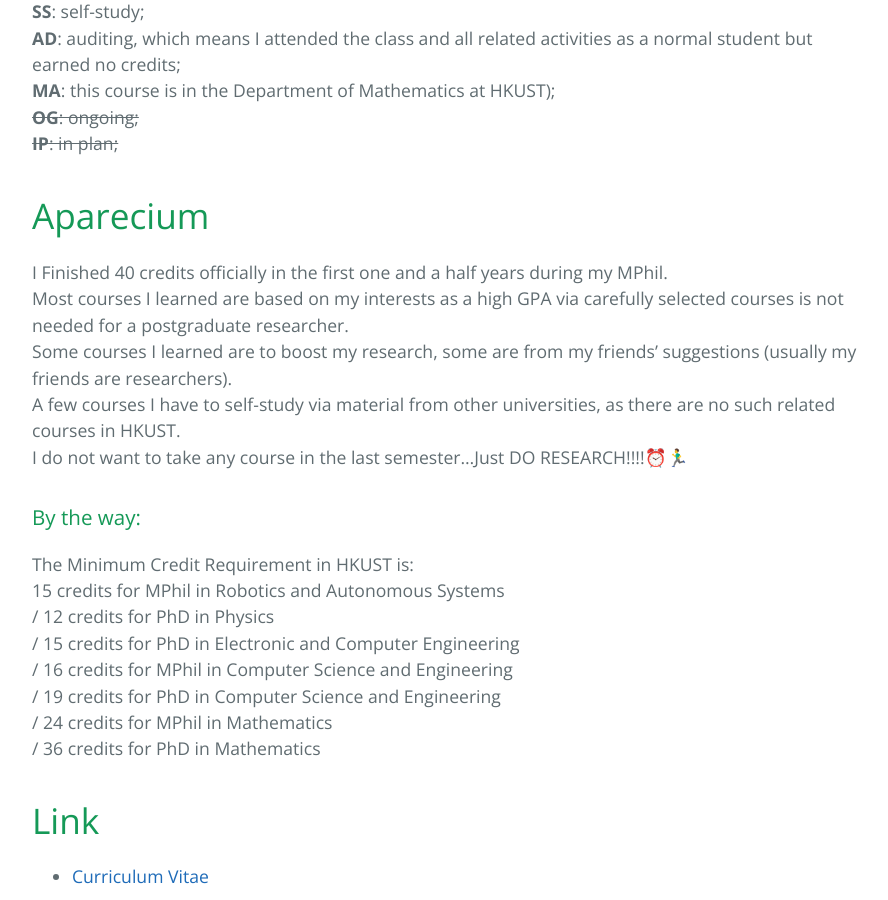
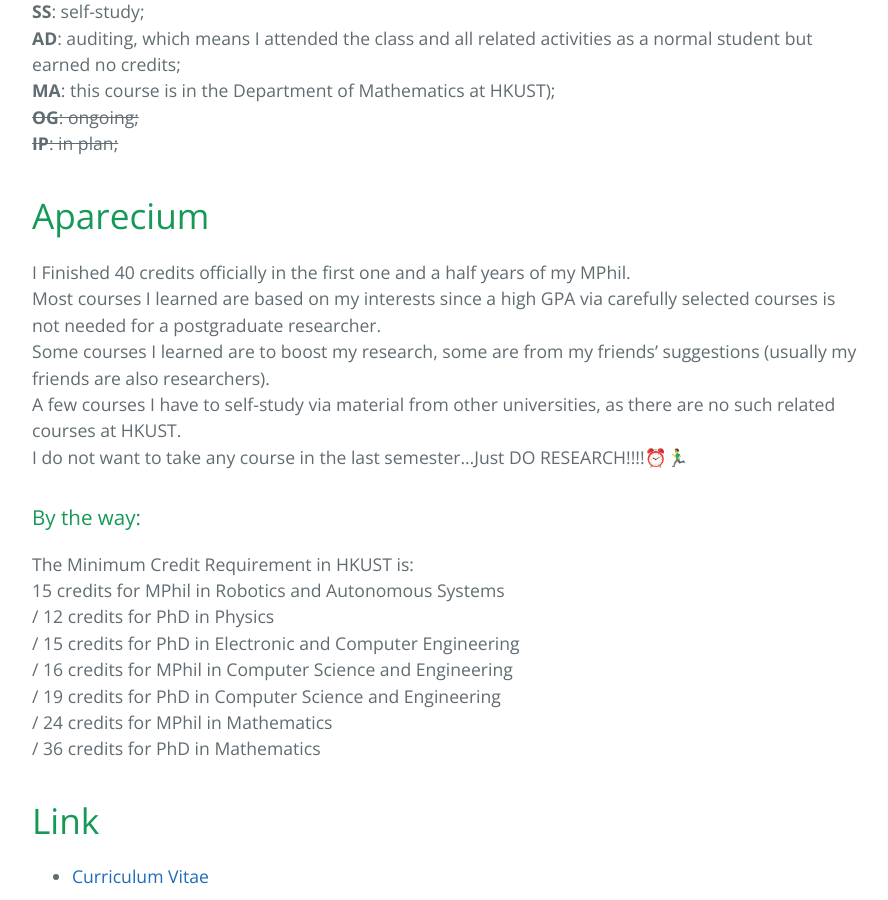
Before and after one commit to klyw1998/LiangyaweiKuang, a Jekyll site: the page built from courses.md, in a window 1280 px wide and 900 px high, scrolled down 2637 px. Shown: the whole window, without its empty margins (192-1080 px from the left). Built offline with Jekyll 4.4.1, drawn with Linux system fonts in a browser that asks for light colours; some of the changed text lies outside the part shown.

Commit message:
Update courses.md

```diff
--- a/courses.md
+++ b/courses.md
@@ -81,10 +81,10 @@ __MA__: this course is in the Department of Mathematics at HKUST);
 ~~__IP__: in plan;~~
 
 # Aparecium
-I Finished 40 credits officially in the first one and a half years during my MPhil.
-Most courses I learned are based on my interests as a high GPA via carefully selected courses is not needed for a postgraduate researcher.
-Some courses I learned are to boost my research, some are from my friends' suggestions (usually my friends are researchers).
-A few courses I have to self-study via material from other universities, as there are no such related courses in HKUST.
+I Finished 40 credits officially in the first one and a half years of my MPhil.
+Most courses I learned are based on my interests since a high GPA via carefully selected courses is not needed for a postgraduate researcher.
+Some courses I learned are to boost my research, some are from my friends' suggestions (usually my friends are also researchers).
+A few courses I have to self-study via material from other universities, as there are no such related courses at HKUST.
 I do not want to take any course in the last semester...Just DO RESEARCH!!!!⏰🏃‍♂️
 
 ### By the way:
```
Also changed, not shown: other parts of courses.md (+1 -1 lines).
